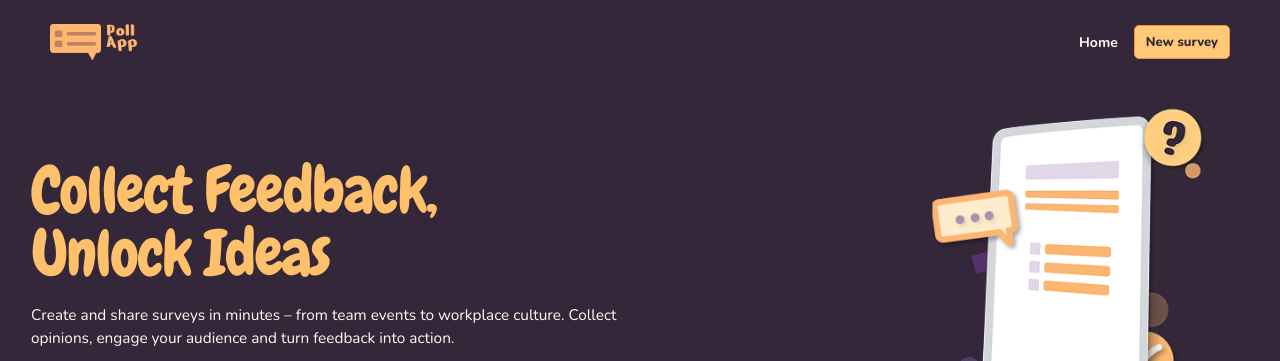
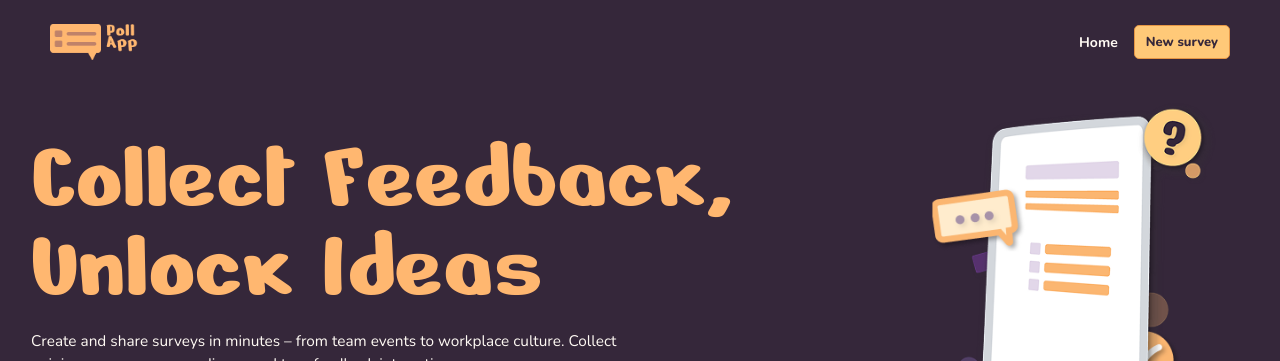
Before and after one commit to michaelzund5-cell/poll-app, an Angular app: page / in a window 1280 px wide. Shown: the top 361 px of the page. Built offline with nearby package versions, Linux system fonts and the light colour scheme; no server answers; the database is empty.

Commit message:
fix: match Figma typography and update Nerko One font

```diff
--- a/src/app/pages/overview/overview.page.scss
+++ b/src/app/pages/overview/overview.page.scss
@@ -26,19 +26,20 @@
   padding-left: 0;
 }
 
-h1,
+h1 {
+  max-width: 712px;
+  margin: 0;
+  font-family: "Nerko One", cursive;
+  font-size: 100px;
+  font-weight: 400;
+  line-height: 89px;
+  letter-spacing: 0;
+  color: #ffb770;
+}
+
 h2 {
   font-family: var(--font-headline), "Trebuchet MS", sans-serif;
   color: #ffc06b;
-}
-
-h1 {
-  max-width: 660px;
-  margin: 0;
-  font-size: clamp(3rem, 5vw, 4.8rem);
-  font-weight: 400;
-  line-height: .98;
-  letter-spacing: -.025em;
 }
 
 .hero-copy > p {
--- a/src/index.html
+++ b/src/index.html
@@ -1,23 +1,58 @@
 <!--
   File: src/index.html
   Purpose: HTML host document.
-  Provides the browser document Angular mounts into and defines global metadata such as the favicon and viewport.
+  Provides the browser document Angular mounts into and defines global metadata.
 -->
 
 <!doctype html>
 <html lang="en">
+
 <head>
   <meta charset="utf-8">
+
   <title>Poll App</title>
-  <link rel="icon" type="image/png" href="images/pollapp_orange.png">
-  <link rel="preconnect" href="https://fonts.googleapis.com">
-  <link rel="preconnect" href="https://fonts.gstatic.com" crossorigin>
-  <link href="https://fonts.googleapis.com/css2?family=Chewy&family=Nunito:ital,wght@0,400;0,600;0,700;0,800;1,600;1,700&display=swap" rel="stylesheet">
+
   <base href="/">
-  <meta name="viewport" content="width=device-width, initial-scale=1">
-  <meta name="description" content="Create, share and evaluate lightweight team polls.">
+
+  <meta
+    name="viewport"
+    content="width=device-width, initial-scale=1"
+  >
+
+  <meta
+    name="description"
+    content="Create, share and evaluate lightweight team polls."
+  >
+
+  <!-- Favicon -->
+  <link
+    rel="icon"
+    type="image/png"
+    href="images/pollapp_orange.png"
+  >
+
+  <!-- Google Fonts -->
+  <link
+    rel="preconnect"
+    href="https://fonts.googleapis.com"
+  >
+
+  <link
+    rel="preconnect"
+    href="https://fonts.gstatic.com"
+    crossorigin
+  >
+
+  <!-- Nerko One = Figma headline font -->
+  <!-- Nunito = existing body font -->
+  <link
+    href="https://fonts.googleapis.com/css2?family=Nerko+One&family=Nunito:ital,wght@0,400;0,600;0,700;0,800;1,600;1,700&display=swap"
+    rel="stylesheet"
+  >
 </head>
+
 <body>
   <app-root></app-root>
 </body>
+
 </html>
```
Also changed, not shown: 2 other files (tests, documents, lock files or other folders).
